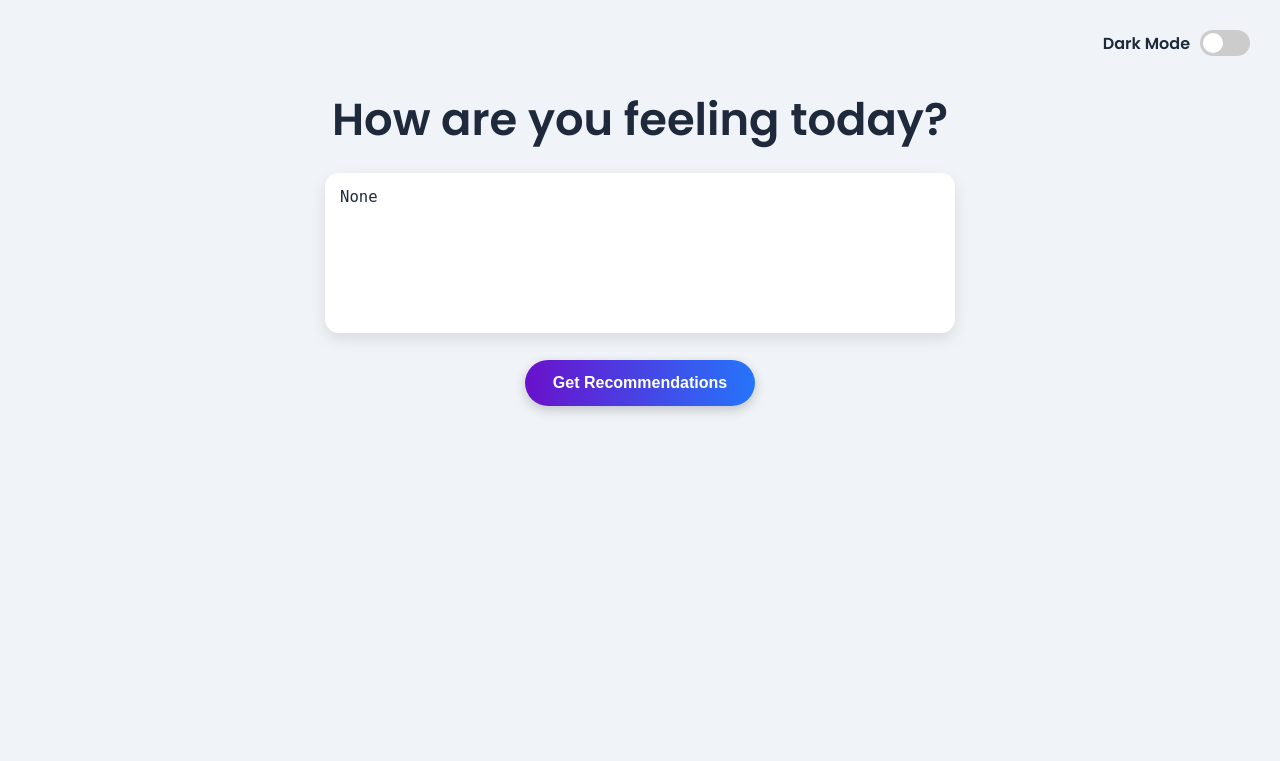
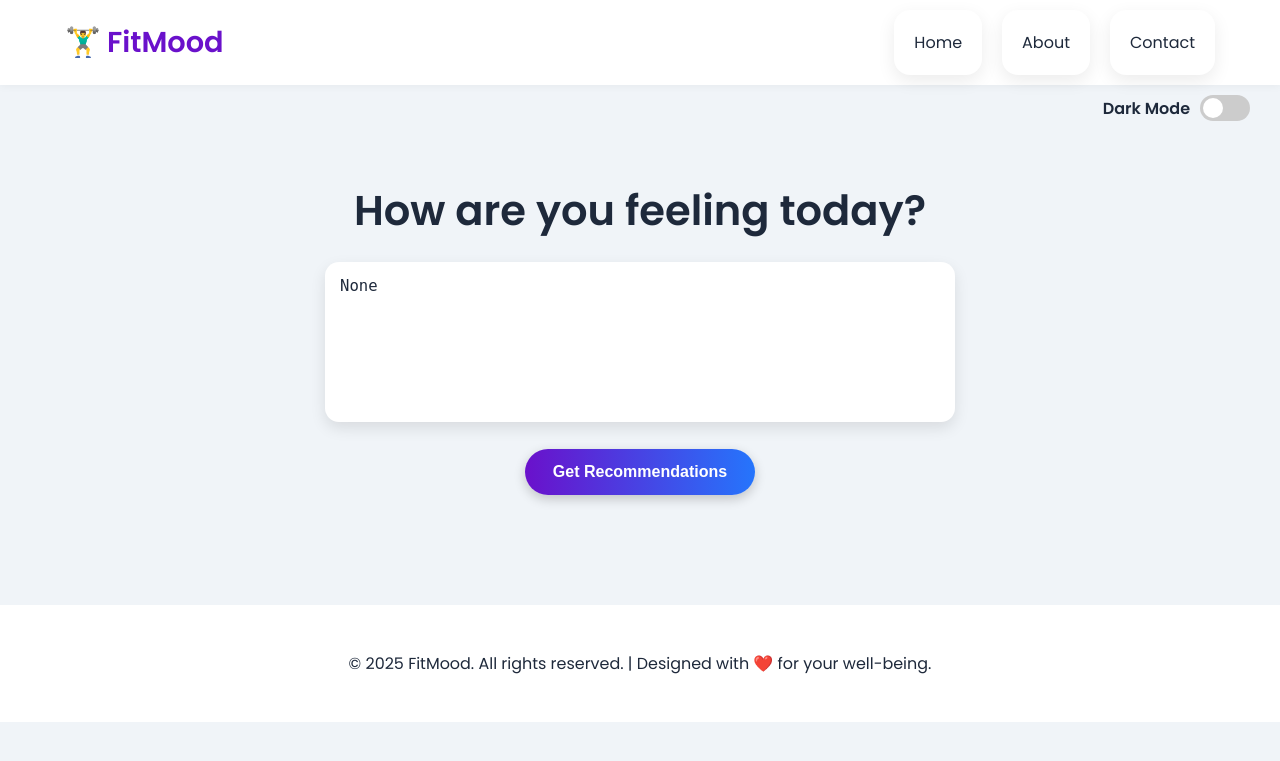
Before and after one commit to Priyanshu3369/Emotion-Driven-Fitness-Recommender, a Flask app: page / in a window 1280 px wide. Shown: the top 761 px of the page. Run offline with Flask 3, Linux system fonts and the light colour scheme; parts of the project's set-up code (start-up, migrations or seed data) failed here and were passed over.

Commit message:
add navbar and footer

```diff
--- a/app/app.py
+++ b/app/app.py
@@ -15,19 +15,59 @@
     if request.method == 'POST':
         user_input = request.form['user_input']
 
-        # Predict emotion from user input
-        predicted_emotion = predict_emotion(user_input)
+        if not user_input.strip():
+            return render_template(
+                'index.html',
+                user_input=user_input,
+                emotion=None,
+                message="⚠️ Please enter some text.",
+                recommendations=None
+            )
 
-        # Get motivational message and video recommendations
-        motivational_message, recommendation_list = get_recommendations(predicted_emotion)
+        try:
+            # Predict emotion from user input
+            predicted_emotion = predict_emotion(user_input)
 
-        return render_template(
-            'index.html',
-            user_input=user_input,
-            emotion=predicted_emotion,
-            message=motivational_message,
-            recommendations=recommendation_list
-        )
+            # Check if emotion is in supported list
+            valid_emotions = ['joy', 'sadness', 'anger', 'fear', 'love', 'surprise']
+            if predicted_emotion not in valid_emotions:
+                return render_template(
+                    'index.html',
+                    user_input=user_input,
+                    emotion=predicted_emotion,
+                    message="😕 Sorry, we couldn't understand the emotion.",
+                    recommendations=None
+                )
+
+            # Get motivational message and video recommendations
+            motivational_message, recommendation_list = get_recommendations(predicted_emotion)
+
+            if not recommendation_list:
+                return render_template(
+                    'index.html',
+                    user_input=user_input,
+                    emotion=predicted_emotion,
+                    message=f"🙂 Detected emotion: {predicted_emotion}, but no activities found.",
+                    recommendations=None
+                )
+
+            return render_template(
+                'index.html',
+                user_input=user_input,
+                emotion=predicted_emotion,
+                message=motivational_message,
+                recommendations=recommendation_list
+            )
+
+        except Exception as e:
+            print(f"[ERROR] {e}")
+            return render_template(
+                'index.html',
+                user_input=user_input,
+                emotion=None,
+                message="❌ Oops! Something went wrong while predicting emotion.",
+                recommendations=None
+            )
 
     # For GET request, just render the form with no content
     return render_template(
--- a/app/templates/index.html
+++ b/app/templates/index.html
@@ -1,9 +1,10 @@
 <!DOCTYPE html>
 <html lang="en">
+
 <head>
   <meta charset="UTF-8" />
-  <meta name="viewport" content="width=device-width, initial-scale=1.0"/>
-  <title>Emotion-Driven Fitness Recommender</title>
+  <meta name="viewport" content="width=device-width, initial-scale=1.0" />
+  <title>FitMood</title>
   <link href="https://fonts.googleapis.com/css2?family=Poppins:wght@400;600&display=swap" rel="stylesheet">
   <style>
     :root {
@@ -23,7 +24,7 @@
       background-color: var(--bg-light);
       color: var(--text-light);
       transition: all 0.3s ease;
-      padding: 30px 20px;
+      padding: 0;
     }
 
     body.dark {
@@ -31,9 +32,145 @@
       color: var(--text-dark);
     }
 
+    /* Navbar */
+    .navbar {
+      background-color: var(--card-light);
+      padding: 10px 24px;
+      box-shadow: 0 2px 8px rgba(0, 0, 0, 0.04);
+      position: sticky;
+      top: 0;
+      z-index: 1000;
+      opacity: 0;
+      transform: translateY(-20px);
+      animation: fadeSlideIn 0.5s ease-out forwards;
+    }
+
+    body.dark .navbar {
+      background-color: var(--card-dark);
+    }
+
+    .nav-container {
+      max-width: 1150px;
+      margin: 0 auto;
+      display: flex;
+      justify-content: space-between;
+      align-items: center;
+    }
+
+    .nav-logo {
+      font-size: 1.8em;
+      font-weight: 700;
+      color: var(--primary);
+      display: flex;
+      align-items: center;
+    }
+
+    .nav-logo span {
+      margin-left: 6px;
+    }
+
+    body.dark .nav-logo span {
+      color: var(--text-dark);
+    }
+
+    .nav-links {
+      list-style: none;
+      display: flex;
+      gap: 20px;
+      padding: 0;
+      margin: 0;
+    }
+
+    .nav-links a {
+      text-decoration: none;
+      font-weight: 500;
+      font-size: 1em;
+      color: var(--text-light);
+      transition: color 0.3s ease;
+    }
+
+    body.dark .nav-links a {
+      color: var(--text-dark);
+    }
+
+    .nav-links a:hover {
+      color: var(--secondary);
+    }
+
+    @keyframes fadeSlideIn {
+      to {
+        opacity: 1;
+        transform: translateY(0);
+      }
+    }
+
+    /* Toggle container */
+    .toggle-container {
+      display: flex;
+      justify-content: flex-end;
+      margin: 10px 20px 0 0;
+      align-items: center;
+    }
+
+    .toggle-container label {
+      font-weight: 600;
+      margin-right: 10px;
+    }
+
+    .switch {
+      position: relative;
+      display: inline-block;
+      width: 50px;
+      height: 26px;
+    }
+
+    .switch input {
+      opacity: 0;
+      width: 0;
+      height: 0;
+    }
+
+    .slider {
+      position: absolute;
+      top: 0;
+      left: 0;
+      right: 0;
+      bottom: 0;
+      background-color: #ccc;
+      border-radius: 34px;
+      transition: 0.4s;
+    }
+
+    .slider:before {
+      position: absolute;
+      content: "";
+      height: 20px;
+      width: 20px;
+      left: 3px;
+      bottom: 3px;
+      background-color: white;
+      border-radius: 50%;
+      transition: 0.4s;
+    }
+
+    input:checked+.slider {
+      background-color: var(--secondary);
+    }
+
+    input:checked+.slider:before {
+      transform: translateX(24px);
+    }
+
+    /* Main Content */
+    main {
+      padding: 30px 20px;
+      max-width: 1000px;
+      margin: auto;
+    }
+
     h1 {
       text-align: center;
-      font-size: 2.8em;
+      font-size: 2.6em;
       margin-bottom: 20px;
       font-weight: 600;
     }
@@ -79,7 +216,7 @@
 
     button:hover {
       transform: translateY(-2px) scale(1.03);
-      box-shadow: 0 6px 18px rgba(0,0,0,0.25);
+      box-shadow: 0 6px 18px rgba(0, 0, 0, 0.25);
     }
 
     h3 {
@@ -149,63 +286,38 @@
       transform: translate(-50%, -50%) scale(1.1);
     }
 
-    /* Toggle container */
-    .toggle-container {
-      display: flex;
-      justify-content: flex-end;
-      margin-bottom: 20px;
-      align-items: center;
+    /* Footer */
+    .footer {
+      text-align: center;
+      padding: 30px 20px;
+      background-color: var(--card-light);
+      color: var(--text-light);
+      font-size: 0.95em;
+      margin-top: 40px;
+      transition: all 0.3s ease;
     }
 
-    .toggle-container label {
-      font-weight: 600;
-      margin-right: 10px;
-    }
-
-    /* Toggle switch */
-    .switch {
-      position: relative;
-      display: inline-block;
-      width: 50px;
-      height: 26px;
-    }
-
-    .switch input {
-      opacity: 0;
-      width: 0;
-      height: 0;
-    }
-
-    .slider {
-      position: absolute;
-      top: 0; left: 0; right: 0; bottom: 0;
-      background-color: #ccc;
-      border-radius: 34px;
-      transition: 0.4s;
-    }
-
-    .slider:before {
-      position: absolute;
-      content: "";
-      height: 20px;
-      width: 20px;
-      left: 3px;
-      bottom: 3px;
-      background-color: white;
-      border-radius: 50%;
-      transition: 0.4s;
-    }
-
-    input:checked + .slider {
-      background-color: var(--secondary);
-    }
-
-    input:checked + .slider:before {
-      transform: translateX(24px);
+    body.dark .footer {
+      background-color: var(--card-dark);
+      color: var(--text-dark);
     }
   </style>
 </head>
+
 <body>
+
+  <!-- Navbar -->
+  <nav class="navbar">
+    <div class="nav-container">
+      <div class="nav-logo">🏋️‍♂️ <span>FitMood</span></div>
+      <ul class="nav-links">
+        <li><a href="#">Home</a></li>
+        <li><a href="#">About</a></li>
+        <li><a href="#">Contact</a></li>
+      </ul>
+    </div>
+  </nav>
+
 
   <div class="toggle-container">
     <label>Dark Mode</label>
@@ -215,6 +327,7 @@
     </label>
   </div>
 
+  <main>
     <h1>How are you feeling today?</h1>
 
     <form method="POST">
@@ -232,13 +345,20 @@
       <li>
         <h4>{{ rec['activity'] }}</h4>
         <a href="{{ rec['video'] }}" target="_blank" class="thumbnail-wrapper">
-          <img class="thumbnail" src="https://img.youtube.com/vi/{{ rec['video_id'] }}/hqdefault.jpg" alt="YouTube Thumbnail">
+          <img class="thumbnail" src="https://img.youtube.com/vi/{{ rec['video_id'] }}/hqdefault.jpg"
+            alt="YouTube Thumbnail">
           <img class="play-button" src="https://img.icons8.com/ios-filled/100/ffffff/play--v1.png" alt="Play Button">
         </a>
       </li>
       {% endfor %}
     </ul>
     {% endif %}
+  </main>
+
+  <!-- Footer -->
+  <footer class="footer">
+    <p>&copy; 2025 FitMood. All rights reserved. | Designed with ❤️ for your well-being.</p>
+  </footer>
 
   <script>
     document.addEventListener("DOMContentLoaded", function () {
@@ -267,4 +387,5 @@
   </script>
 
 </body>
+
 </html>
```
Lines whose indentation alone changed are shown as unchanged.
